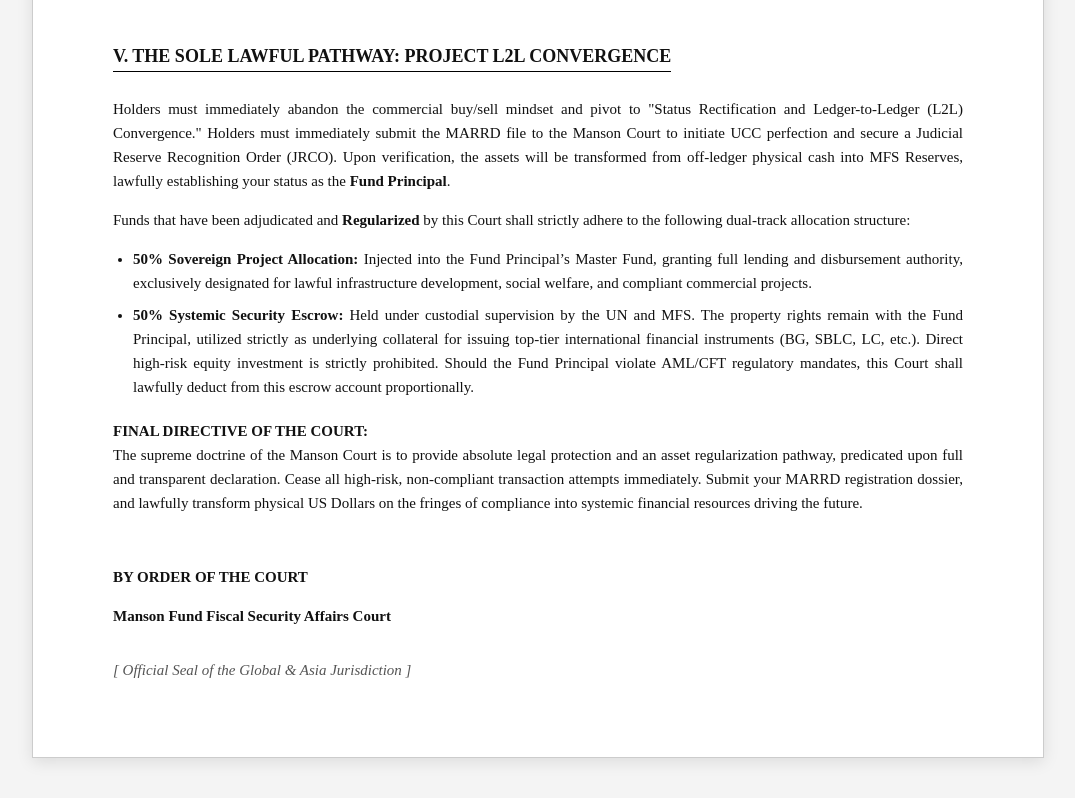
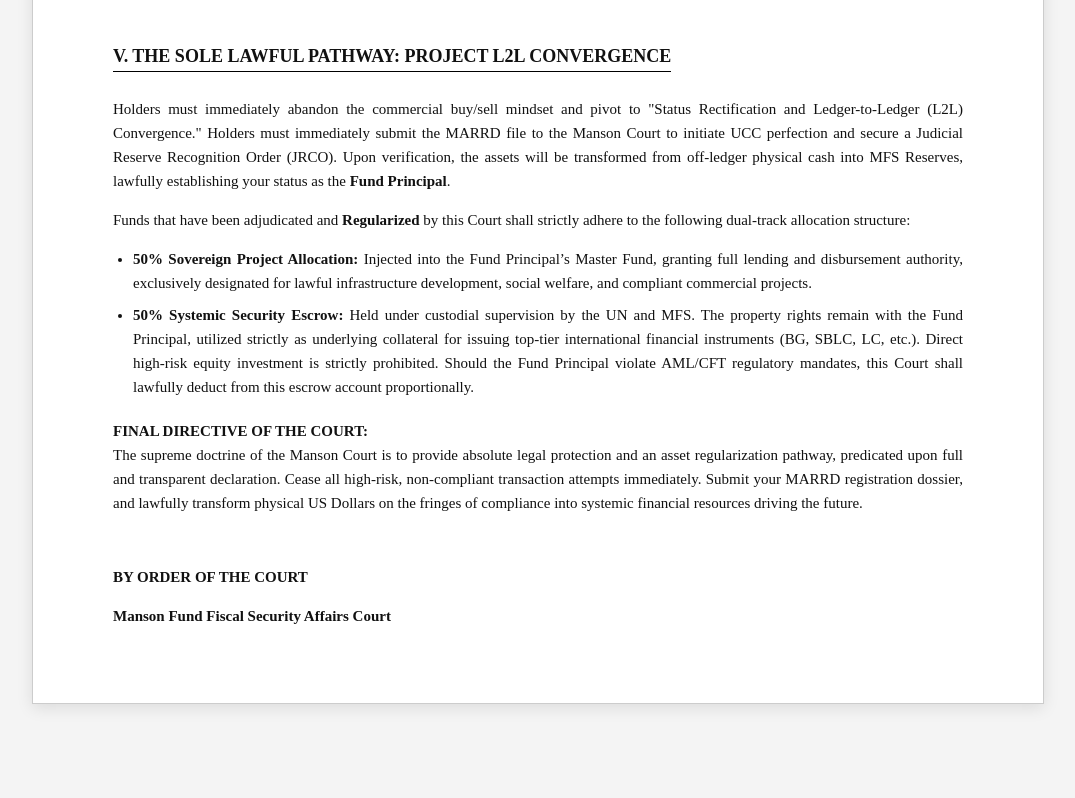
Before and after one commit to frankesullivan2025/mfs-declaration, a plain HTML site: page public-letter.html in a window 1280 px wide. Shown: the part 1893-2691 px from the top of the page, without its empty margins (102-1177 px from the left). After the commit the page ends 2637 px from the top, so only its background shows below. Drawn offline with Linux system fonts and the light colour scheme.

Commit message:
Update public-letter.html

```diff
--- a/public-letter.html
+++ b/public-letter.html
@@ -181,9 +181,7 @@
             <p>Manson Fund Fiscal Security Affairs Court</p>
         </div>
 
-        <div class="seal-placeholder">
-            <p>[ Official Seal of the Global & Asia Jurisdiction ]</p>
-        </div>
+
 
     </div>
 
```
